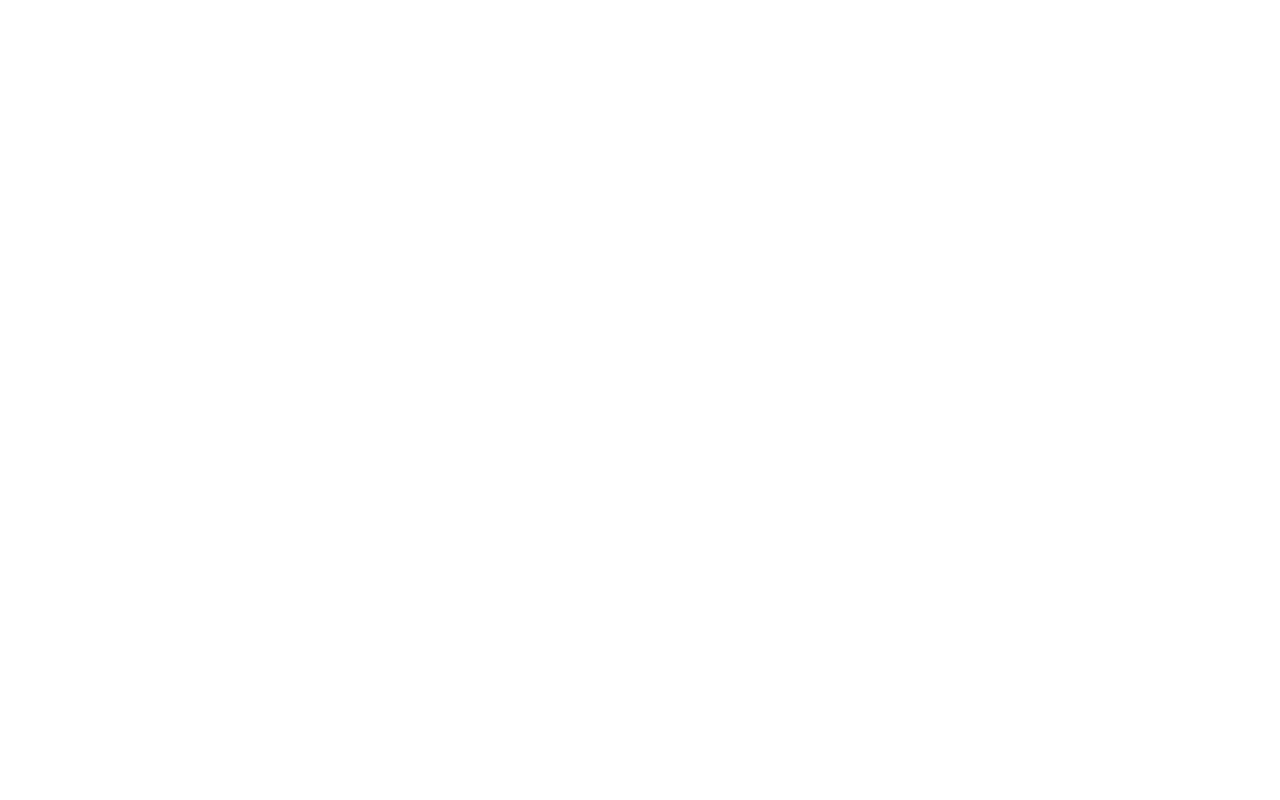
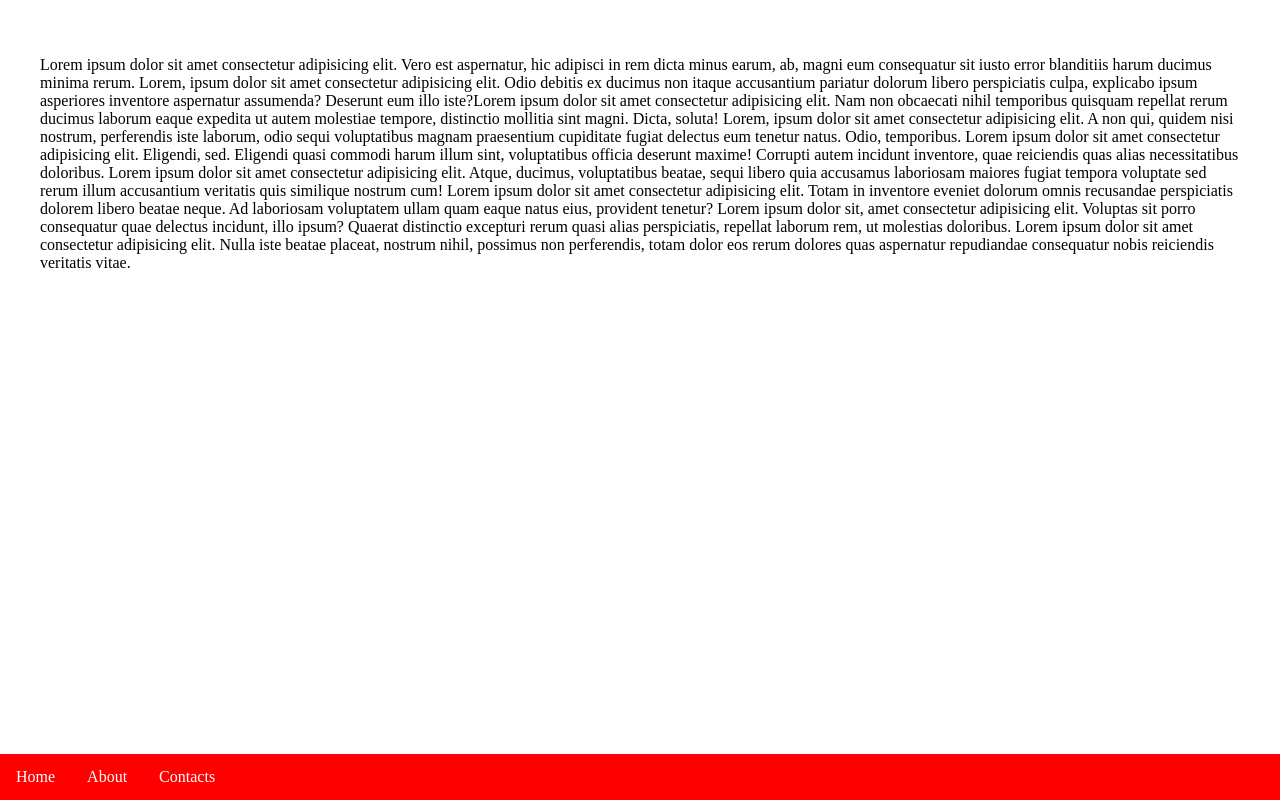
Before and after one commit to mgg709/HTML-CSS-Exercises, a plain HTML site: page ejercicio7/index.html in a window 1280 px wide. Drawn offline with Linux system fonts and the light colour scheme.

Commit message:
ejercicio 7 resuelto

```diff
--- a/ejercicio7/index.html
+++ b/ejercicio7/index.html
@@ -4,7 +4,50 @@
     <meta charset="UTF-8" />
     <meta http-equiv="X-UA-Compatible" content="IE=edge" />
     <meta name="viewport" content="width=device-width, initial-scale=1.0" />
+    <link rel="stylesheet" href="styles.css" />
     <title>Ejercicio 7</title>
   </head>
-  <body></body>
+  <body>
+    <div class="content">
+      <p>
+        Lorem ipsum dolor sit amet consectetur adipisicing elit. Vero est
+        aspernatur, hic adipisci in rem dicta minus earum, ab, magni eum
+        consequatur sit iusto error blanditiis harum ducimus minima rerum.
+        Lorem, ipsum dolor sit amet consectetur adipisicing elit. Odio debitis
+        ex ducimus non itaque accusantium pariatur dolorum libero perspiciatis
+        culpa, explicabo ipsum asperiores inventore aspernatur assumenda?
+        Deserunt eum illo iste?Lorem ipsum dolor sit amet consectetur
+        adipisicing elit. Nam non obcaecati nihil temporibus quisquam repellat
+        rerum ducimus laborum eaque expedita ut autem molestiae tempore,
+        distinctio mollitia sint magni. Dicta, soluta! Lorem, ipsum dolor sit
+        amet consectetur adipisicing elit. A non qui, quidem nisi nostrum,
+        perferendis iste laborum, odio sequi voluptatibus magnam praesentium
+        cupiditate fugiat delectus eum tenetur natus. Odio, temporibus. Lorem
+        ipsum dolor sit amet consectetur adipisicing elit. Eligendi, sed.
+        Eligendi quasi commodi harum illum sint, voluptatibus officia deserunt
+        maxime! Corrupti autem incidunt inventore, quae reiciendis quas alias
+        necessitatibus doloribus. Lorem ipsum dolor sit amet consectetur
+        adipisicing elit. Atque, ducimus, voluptatibus beatae, sequi libero quia
+        accusamus laboriosam maiores fugiat tempora voluptate sed rerum illum
+        accusantium veritatis quis similique nostrum cum! Lorem ipsum dolor sit
+        amet consectetur adipisicing elit. Totam in inventore eveniet dolorum
+        omnis recusandae perspiciatis dolorem libero beatae neque. Ad laboriosam
+        voluptatem ullam quam eaque natus eius, provident tenetur? Lorem ipsum
+        dolor sit, amet consectetur adipisicing elit. Voluptas sit porro
+        consequatur quae delectus incidunt, illo ipsum? Quaerat distinctio
+        excepturi rerum quasi alias perspiciatis, repellat laborum rem, ut
+        molestias doloribus. Lorem ipsum dolor sit amet consectetur adipisicing
+        elit. Nulla iste beatae placeat, nostrum nihil, possimus non
+        perferendis, totam dolor eos rerum dolores quas aspernatur repudiandae
+        consequatur nobis reiciendis veritatis vitae.
+      </p>
+    </div>
+    <footer>
+      <ul>
+        <li><a href="#">Home</a></li>
+        <li><a href="#">About</a></li>
+        <li><a href="#">Contacts</a></li>
+      </ul>
+    </footer>
+  </body>
 </html>
--- a/ejercicio7/styles.css
+++ b/ejercicio7/styles.css
@@ -0,0 +1,47 @@
+* {
+  box-sizing: border-box;
+}
+body {
+  height: 100vh;
+  margin: 0;
+}
+.content {
+  max-width: 100%;
+  height: auto;
+  padding: 40px;
+}
+
+footer {
+  display: flex;
+  flex-direction: row;
+  justify-content: flex-start;
+  align-items: center;
+  width: 100%;
+  position: fixed;
+  bottom: 0;
+}
+
+ul {
+  margin: 0;
+  padding: 0;
+  overflow: hidden;
+  background-color: red;
+  list-style-type: none;
+  width: 100%;
+}
+li {
+  float: left;
+  padding: 14px 16px;
+  transition: background-color 2s;
+}
+li a {
+  text-decoration: none;
+  color: white;
+}
+
+li a:hover {
+  color: green;
+}
+li:hover {
+  background-color: white;
+}
```
